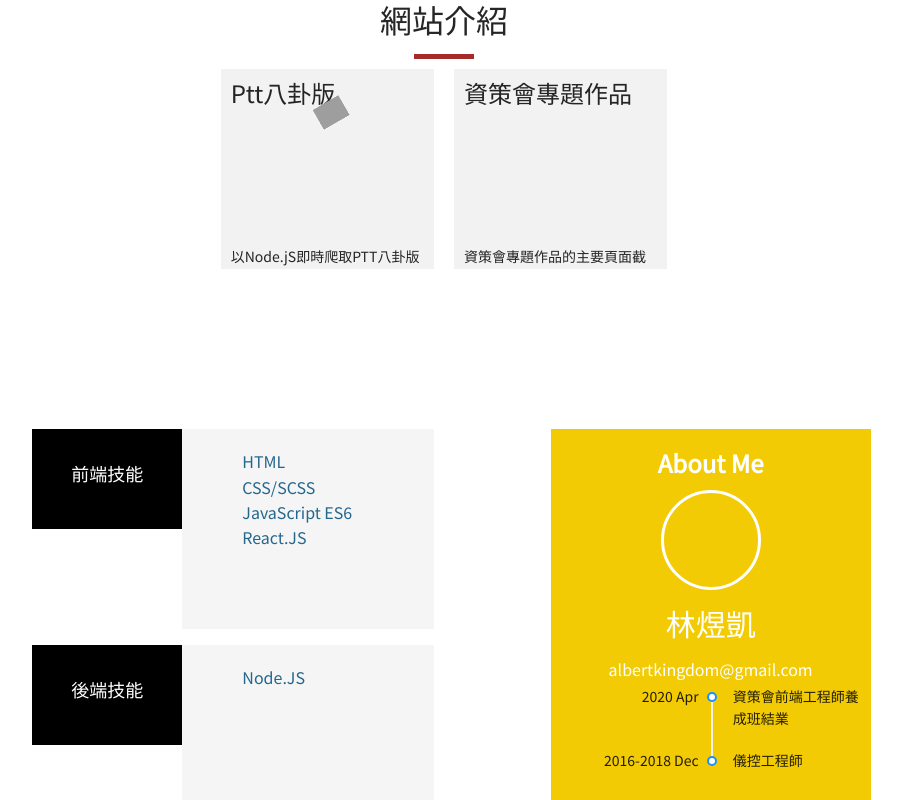
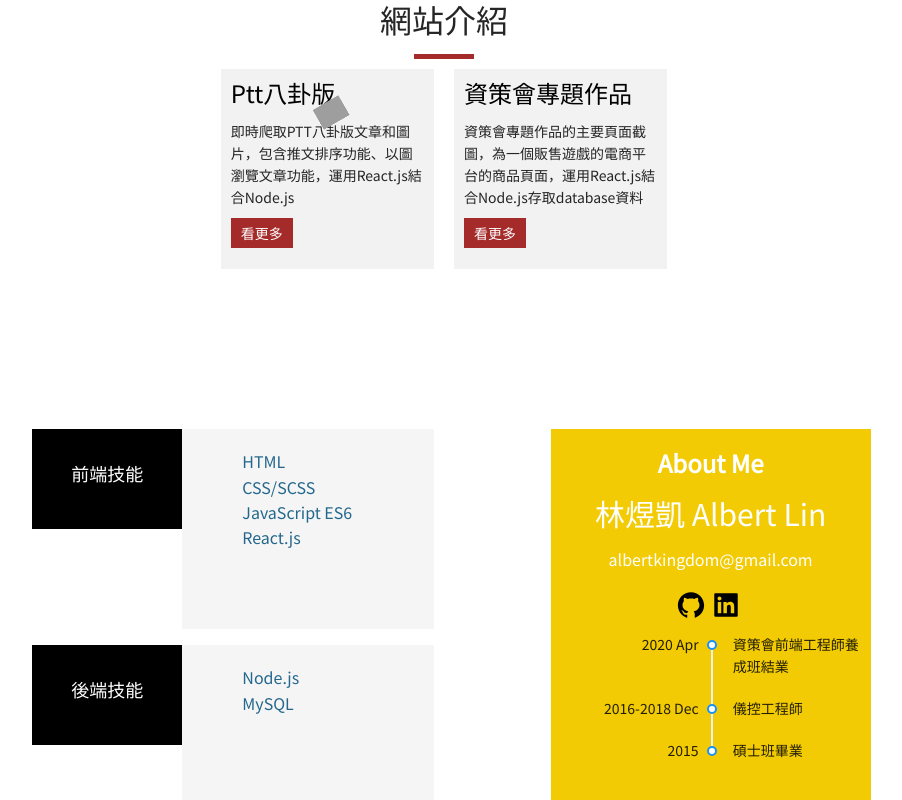
Before and after one commit to albertkingdom/heroku-website-frontend, a React (Create React App) app in the folder client/: page / in a window 1280 px wide. Shown: the part 640-1440 px from the top of the page, without its empty margins (196-1098 px from the left). Built offline with nearby package versions, Linux system fonts and the light colour scheme; grey boxes are pictures that could not be loaded.

Commit message:
edit Home_rev2.js

```diff
--- a/client/src/Home/Home_rev2.js
+++ b/client/src/Home/Home_rev2.js
@@ -3,6 +3,7 @@ import './Home_rev2.scss'
 import { Timeline } from 'antd';
 import Notification from '../component/Notification'
 import $ from 'jquery';
+import { AiFillGithub,AiFillLinkedin } from 'react-icons/ai'
 function Home_rev2(){
 
     const [mode, setMode] = useState('left');
@@ -31,15 +32,15 @@ function Home_rev2(){
         <div class="d-flex justify-content-center website-intro">
 
             <div class="intro col-2">
-                <h4>Ptt八卦版</h4>
+                <h4><a href="/ptt">Ptt八卦版</a></h4>
                 <p>
-                以Node.jS即時爬取PTT八卦版文章和圖片，包含推文排序功能、以圖瀏覽文章功能
+                即時爬取PTT八卦版文章和圖片，包含推文排序功能、以圖瀏覽文章功能，運用React.js結合Node.js
                 </p>
                 <a href="/ptt">看更多</a>
             </div>
             <div class="intro col-2">
-                <h4>資策會專題作品</h4>
-                <p>資策會專題作品的主要頁面截圖，運用React.js結合Node.js</p>
+                <h4><a href="/project">資策會專題作品</a></h4>
+                <p>資策會專題作品的主要頁面截圖，為一個販售遊戲的電商平台的商品頁面，運用React.js結合Node.js存取database資料</p>
                 <a href="/project">看更多</a>
             </div>
         </div>
@@ -56,7 +57,7 @@ function Home_rev2(){
               <li>HTML</li>
               <li>CSS/SCSS</li>
               <li>JavaScript ES6</li>
-              <li>React.JS</li>
+              <li>React.js</li>
 
             </ul>
           </div>
@@ -66,7 +67,8 @@ function Home_rev2(){
           <div class="toprow first">後端技能</div>
           <div class="box col-6">
             <ul>
-              <li>Node.JS</li>
+              <li>Node.js</li>
+              <li>MySQL</li>
             </ul>
           </div>
         </div>
@@ -74,12 +76,18 @@ function Home_rev2(){
 
       <div class="col-3 right">
         <h4><b>About Me</b></h4>
-        <div class="avator"></div>
-        <p>林煜凱</p>
+        {/* <div class="avator"></div> */}
+        <p>林煜凱 Albert Lin</p>
         <p style={{'fontSize':'16px'}}>albertkingdom@gmail.com</p>
+        <div className="d-flex justify-content-center" id="links">
+          <a href="https://github.com/albertkingdom"><AiFillGithub/></a>
+          <a href=""><AiFillLinkedin/></a>
+        </div>
+
         <Timeline mode={mode} style={{marginTop:'10px'}}>
             <Timeline.Item label="2020 Apr">資策會前端工程師養成班結業</Timeline.Item>
             <Timeline.Item label="2016-2018 Dec">儀控工程師</Timeline.Item>
+            <Timeline.Item label="2015">碩士班畢業</Timeline.Item>
 
         </Timeline>
       </div>
--- a/client/src/Home/Home_rev2.scss
+++ b/client/src/Home/Home_rev2.scss
@@ -42,14 +42,14 @@ ul {
   width: 100%;
   /* height: 100%; */
   transition: 0.8s;
-  animation: updown_h4 1s ease-in-out infinite;
+  //   animation: updown_h4 1s ease-in-out infinite;
 }
 
 .intro:hover h4 {
-  height: 20%;
+  //   height: 20%;
   animation: none;
 }
-.intro a {
+.intro > a {
   width: 30%;
   background: brown;
   border: 0;
@@ -148,3 +148,11 @@ ul {
   }
   animation: slidein 1s;
 }
+#links {
+  color: white;
+  position: relative;
+  top: -5px;
+  a {
+    margin-right: 5px;
+  }
+}
```
